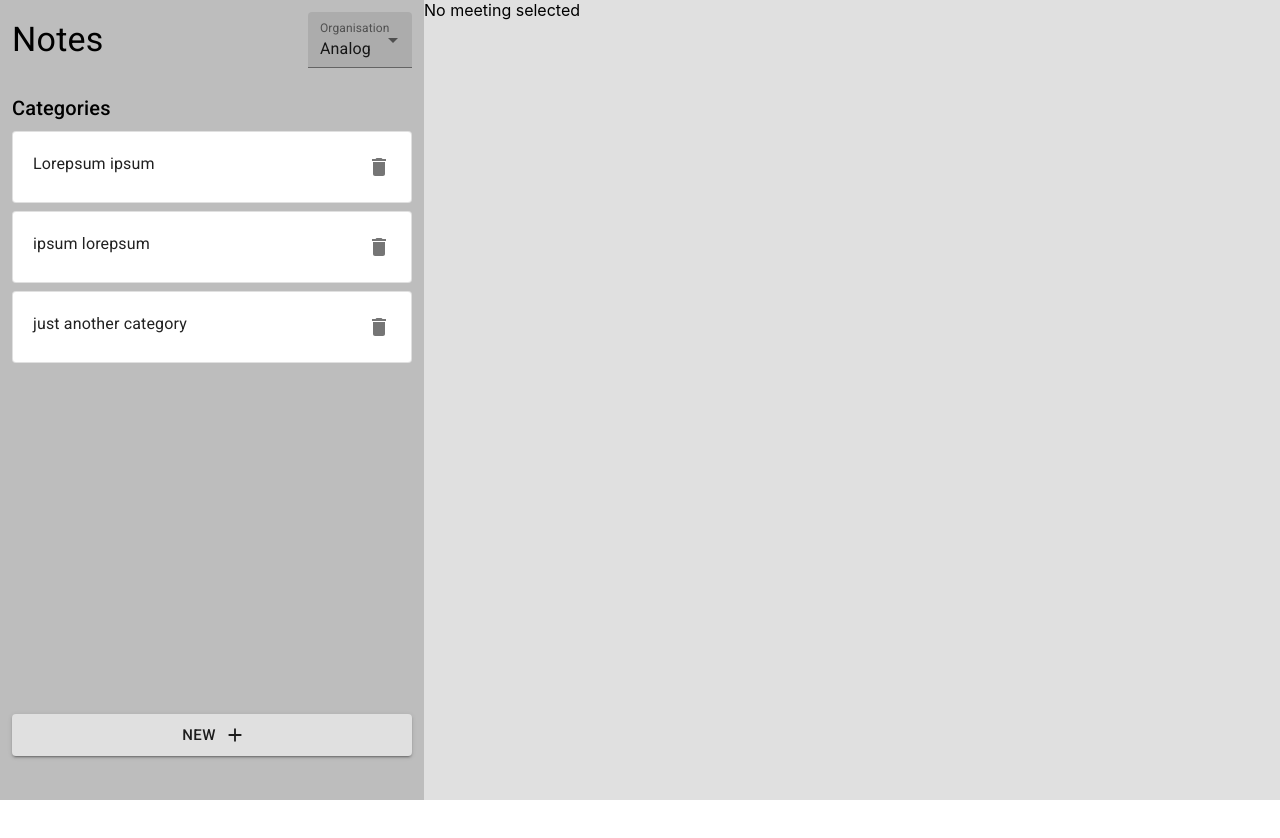
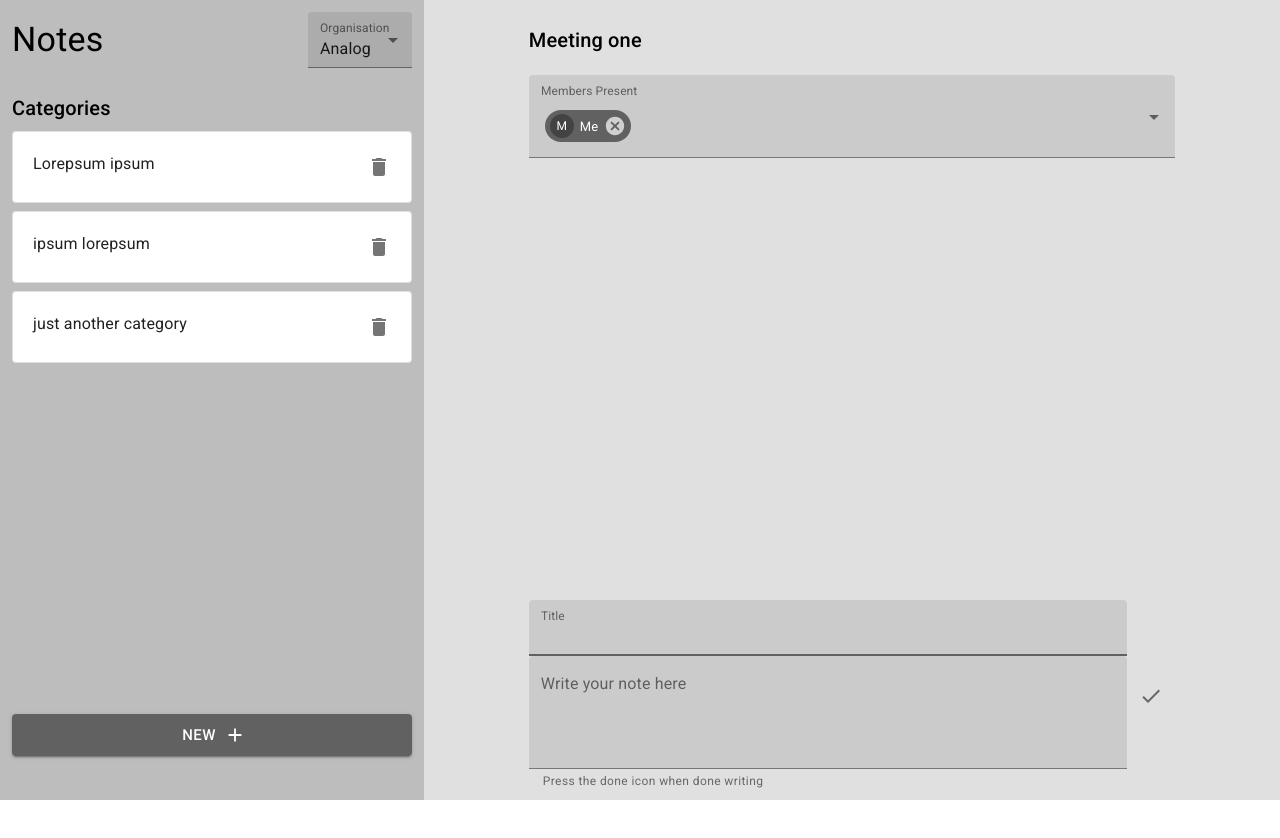
Before and after one commit to paulrimiru/notes-app, a React (Create React App) app: page / in a window 1280 px wide. Shown: the top 838 px of the page. Before the commit the page ends 800 px from the top, so only its background shows below. Built offline with nearby package versions, Linux system fonts and the light colour scheme.

Commit message:
feat(meetings): add meeting notes page

```diff
--- a/package.json
+++ b/package.json
@@ -5,6 +5,7 @@
   "dependencies": {
     "@material-ui/core": "^4.11.0",
     "@material-ui/icons": "^4.9.1",
+    "@material-ui/lab": "^4.0.0-alpha.56",
     "@testing-library/jest-dom": "^4.2.4",
     "@testing-library/react": "^9.3.2",
     "@testing-library/user-event": "^7.1.2",
--- a/src/components/CategoryList/index.tsx
+++ b/src/components/CategoryList/index.tsx
@@ -22,7 +22,7 @@ const NoteList = ({ data, onSave, onDelete, onClick }: NoteListProps) => {
       <Typography variant="h6" gutterBottom>
         Categories
       </Typography>
-      { data.map(note => <NoteListItem id={note.id} title={note.title} mode={note.mode} onSave={onSave} onDelete={onDelete} onClick={onClick} />) }
+      { data.map((note, index) => <NoteListItem key={index} id={note.id} title={note.title} mode={note.mode} onSave={onSave} onDelete={onDelete} onClick={onClick} />) }
     </div>
   )
 }
--- /dev/null
+++ b/src/components/MeetingNoteItem/index.tsx
@@ -0,0 +1,83 @@
+import { ListItem,  ListItemText, Typography, IconButton, ListItemSecondaryAction, TextField } from '@material-ui/core';
+import EditIcon from '@material-ui/icons/Edit';
+import DeleteIcon from '@material-ui/icons/Delete';
+import React, { useState } from 'react';
+import useMeetingNoteItemStyles from './styles';
+import DoneIcon from '@material-ui/icons/Done';
+
+export interface MeetingNoteItemProps {
+  id: string;
+  title: string;
+  note: string;
+  mode: 'edit' | 'display';
+  onSave: (note: { note?: string; title?: string; id: string }) => void;
+  onDelete: (id: string) => void;
+  onEdit: (id: string) => void;
+}
+
+const MeetingNoteItem = ({ note, title, id, mode, onEdit, onSave, onDelete}: MeetingNoteItemProps) => {
+  const classes = useMeetingNoteItemStyles();
+  const [textFieldValue, setTextFieldValue] = useState(note);
+  const [titleFieldValue, setTitleFieldValue] = useState(title.split(" ")[2]);
+
+  const displayMode = (
+    <div className={classes.displayContainer}>
+      <ListItemText
+        primary={title}
+        classes={{ secondary: classes.inline }}
+        secondary={<React.Fragment>
+          <Typography
+            component="span"
+            variant="body2"
+            color="textPrimary"
+            paragraph
+            align="justify"
+          >
+            {note}
+          </Typography>
+        </React.Fragment>} />
+      <ListItemSecondaryAction className={classes.actions}>
+        <IconButton edge="end" aria-label="edit" onClick={() => onEdit(id)}>
+          <EditIcon />
+        </IconButton>
+        <IconButton edge="end" aria-label="delete" onClick={() => onDelete(id)}>
+          <DeleteIcon />
+        </IconButton>
+      </ListItemSecondaryAction>
+    </div>
+  )
+
+  const editMode = (
+    <div className={classes.inputRoot}>
+      <div className={classes.inputContainer}>
+        <TextField
+          label="Title"
+          variant="filled"
+          className={classes.inputFieldTitle}
+          autoFocus
+          value={titleFieldValue}
+          onChange={e => setTitleFieldValue(e.target.value)}/>
+        <TextField
+          className={classes.inputField}
+          label="Write your note here"
+          multiline
+          rows={4}
+          value={textFieldValue}
+          onChange={(event) => setTextFieldValue(event.target.value)}
+          helperText="Press enter or icon when done writing"
+          variant="filled"
+        />
+      </div>
+      <IconButton type="submit" className={classes.doneButton} aria-label="search" onClick={() => { onSave({id, title: `${title.split(" ")[0]} - ${titleFieldValue}`, note: textFieldValue }) }}>
+        <DoneIcon />
+      </IconButton>
+    </div>
+  )
+  return (
+    <ListItem alignItems="flex-start">
+      { mode === 'edit' ? editMode : displayMode }
+    </ListItem>
+  );
+}
+
+export default MeetingNoteItem;
--- /dev/null
+++ b/src/components/MeetingNoteItem/styles.ts
@@ -0,0 +1,48 @@
+import { makeStyles, Theme, createStyles } from "@material-ui/core";
+
+const useMeetingNoteItemStyles = makeStyles((theme: Theme) =>
+  createStyles({
+    inline: {
+      width: '96%',
+    },
+    actions: {
+      display: 'flex',
+      flexDirection: 'column',
+      justifyContent: 'center',
+      width: 50
+    },
+    inputRoot: {
+      display: 'flex',
+      flexDirection: 'row',
+      alignItems: 'center',
+      alignSelf: 'center',
+      width: '100%',
+      marginBottom: 48,
+    },
+    inputField: {
+
+    },
+    doneButton: {
+      justifySelf: 'center',
+    },
+    header: {
+    },
+    inputFieldTitle: {
+    },
+    inputContainer: {
+      display: 'flex',
+      flexDirection: 'column',
+      width: '100%'
+    },
+    displayContainer: {
+      display: 'flex',
+      flexDirection: 'row',
+      alignItems: 'center',
+    },
+    displayTextContainer: {
+      flexGrow: 1,
+    },
+  }),
+);
+
+export default useMeetingNoteItemStyles;
--- a/src/components/NoteListItem/index.tsx
+++ b/src/components/NoteListItem/index.tsx
@@ -1,4 +1,4 @@
-import { List, ListItem, ListItemAvatar, Avatar, ListItemText, Typography, Divider, IconButton, TextField, ListItemSecondaryAction } from '@material-ui/core';
+import { ListItem, ListItemAvatar, Avatar, ListItemText, Typography, Divider, IconButton, TextField, ListItemSecondaryAction } from '@material-ui/core';
 import React, { useState } from 'react';
 import DeleteIcon from '@material-ui/icons/Delete';
 import useStyles from './styles';
@@ -20,8 +20,6 @@ export interface NoteListProps {
 const NoteList = ({ note, onNoteSelected, onSave, onDelete }: NoteListProps) => {
   const classes = useStyles();
   const [value, setvalue] = useState(note.name);
-
-  console.log(note)
 
   const handleSave = () => { onSave({ id: note.id, name: value }); };
 
--- a/src/index.tsx
+++ b/src/index.tsx
@@ -9,7 +9,7 @@ import * as serviceWorker from './serviceWorker';
 const theme = createMuiTheme({
   palette: {
     primary: {
-      main: grey[300],
+      main: grey[700],
     },
     secondary: {
       main: deepOrange.A200,
--- a/src/pages/App/App.scss
+++ b/src/pages/App/App.scss
@@ -20,7 +20,7 @@
       display: flex;
       flex-direction: row;
       justify-content: flex-start;
-      height: 100%;
+      height: 100vh;
       background-color: #bdbdbd;
 
       &__categories {
--- a/src/pages/App/index.tsx
+++ b/src/pages/App/index.tsx
@@ -11,6 +11,7 @@ import './App.scss';
 import { Note } from '../../components/NoteListItem';
 import NoteListItem from '../../components/NoteListItem';
 import TextField from '@material-ui/core/TextField/TextField';
+import Meeting from '../Meeting';
 
 function App() {
 
@@ -112,7 +113,7 @@ function App() {
             </Typography>
             <List className={classes.notesList}>
               {
-                notes.map(note => (<NoteListItem note={note} onNoteSelected={toogleNotes} onSave={handleSaveNote} onDelete={handleDeleteNote}/>))
+                notes.map((note, index) => (<NoteListItem key={index} note={note} onNoteSelected={toogleNotes} onSave={handleSaveNote} onDelete={handleDeleteNote}/>))
               }
             </List>
             <Button
@@ -128,7 +129,7 @@ function App() {
           </div>
         </div>
         <div className="app-container-detail">
-          No meeting selected
+          <Meeting />
         </div>
       </div>
     </div>
--- /dev/null
+++ b/src/pages/Meeting/index.tsx
@@ -0,0 +1,107 @@
+import React, { useState } from 'react';
+
+import { Avatar, Chip, IconButton, List, TextField } from '@material-ui/core';
+import Typography from '@material-ui/core/Typography';
+import Autocomplete from '@material-ui/lab/Autocomplete';
+import useMeetingStyles from './styles';
+import DoneIcon from '@material-ui/icons/Done';
+
+import './meeting.scss';
+import MeetingNoteItem from '../../components/MeetingNoteItem';
+
+const Meeting = () => {
+  const classes = useMeetingStyles();
+  const [meetingNotes, setMeetingNotes] = useState<{ note: string; id: string; title: string; mode: 'edit' | 'display'; }[]>([]);
+  const [textFieldValue, setTextFieldValue] = useState('');
+  const [titleFieldValue, setTitleFieldValue] = useState('');
+
+  const handleCreate = () => {
+    setMeetingNotes([...meetingNotes, { id: meetingNotes.length.toString(), mode: 'display', title: `${new Intl.DateTimeFormat().format(new Date())} - ${titleFieldValue}`, note: textFieldValue, }]);
+    setTextFieldValue('');
+    setTitleFieldValue('')
+  }
+
+  const handleSave = (note: { note?: string; title?: string; id: string}) => {
+    setMeetingNotes(meetingNotes.map(mNote => {
+      if (mNote.id === note.id) {
+        return {
+          ...mNote,
+          ...note,
+          mode: 'display'
+        }
+      }
+
+      return mNote;
+    }))
+  }
+
+  const handleDelete = (id: string) => {
+    setMeetingNotes(meetingNotes.filter(mNote => mNote.id !== id));
+  }
+
+  const handleEdit = (id: string) => {
+    setMeetingNotes(meetingNotes.map(mNote => {
+      if (mNote.id === id) {
+        return {
+          ...mNote,
+          mode: 'edit'
+        }
+      }
+
+      return mNote;
+    }))
+  }
+
+  return (
+    <div className="meeting">
+      <Typography variant="h6" gutterBottom className={classes.header}>
+        Meeting one
+      </Typography>
+      <Autocomplete
+        className={classes.attendees}
+        multiple
+        id="tags-filled"
+        options={["Me", "Team mate 1", "New Team mate", "Third Team mate", "Fourth Team mate", "Fifth Team mate"]}
+        defaultValue={["Me"]}
+        renderTags={(value: string[], getTagProps: any) =>
+          value.map((option: string, index: number) => (
+            <Chip color="primary" label={option} avatar={<Avatar>{option.split("")[0]?.toUpperCase()}</Avatar>} {...getTagProps({ index })} className={classes.attendeesTag}/>
+          ))
+        }
+        renderInput={(params: any) => (
+          <TextField {...params} variant="filled" label="Members Present" miltiline rows={3} />
+        )}
+      />
+      <List className={classes.meetingNotes}>
+        { meetingNotes.map(note => (<MeetingNoteItem {...note} onEdit={handleEdit} onDelete={handleDelete} onSave={handleSave} />))}
+      </List>
+      <div className={classes.inputRoot}>
+        <div className={classes.inputContainer}>
+          <TextField
+            label="Title"
+            variant="filled"
+            className={classes.inputFieldTitle}
+            autoFocus
+            value={titleFieldValue}
+            onKeyPress={(event) => { if (event.key === 'Enter') { handleCreate(); }}}
+            onChange={e => setTitleFieldValue(e.target.value)}/>
+          <TextField
+            className={classes.inputField}
+            label="Write your note here"
+            multiline
+            rows={4}
+            value={textFieldValue}
+            onChange={(event) => setTextFieldValue(event.target.value)}
+            helperText="Press the done icon when done writing"
+            variant="filled"
+          />
+        </div>
+      <IconButton type="submit" className={classes.doneButton} aria-label="search" onClick={(event) => { handleCreate(); }}>
+        <DoneIcon />
+      </IconButton>
+    </div>
+    </div>
+  )
+}
+
+export default Meeting;
--- /dev/null
+++ b/src/pages/Meeting/meeting.scss
@@ -0,0 +1,7 @@
+.meeting {
+  display: flex;
+  flex-direction: column;
+  justify-content: flex-start;
+  height: 100vh;
+  margin: 24px;
+}
--- /dev/null
+++ b/src/pages/Meeting/styles.ts
@@ -0,0 +1,52 @@
+import { makeStyles, Theme, createStyles } from "@material-ui/core";
+
+const useMeetingStyles = makeStyles((theme: Theme) =>
+  createStyles({
+    attendees: {
+      padding: 12,
+      width: '80%',
+      alignSelf: 'center',
+      height: '8%'
+    },
+    attendeesTag: {
+      marginLeft: 8,
+      marginTop: 16,
+      marginBottom: 16,
+    },
+    meetingNotes: {
+      flexGrow: 1,
+      width: '80%',
+      alignSelf: 'center',
+      overflowY: 'auto'
+    },
+    inputRoot: {
+      display: 'flex',
+      flexDirection: 'row',
+      alignItems: 'center',
+      width: '80%',
+      height: '20%',
+      alignSelf: 'center',
+      marginBottom: 48,
+    },
+    inputField: {
+
+    },
+    doneButton: {
+      justifySelf: 'center',
+    },
+    header: {
+      width: '80%',
+      alignSelf: 'center',
+    },
+    inputFieldTitle: {
+
+    },
+    inputContainer: {
+      display: 'flex',
+      flexDirection: 'column',
+      width: '100%'
+    }
+  }),
+);
+
+export default useMeetingStyles;
```
Also changed, not shown: src/components/MeetingNoteItem/meeting-note-item.scss (added), 1 other file (tests, documents, lock files or other folders).
